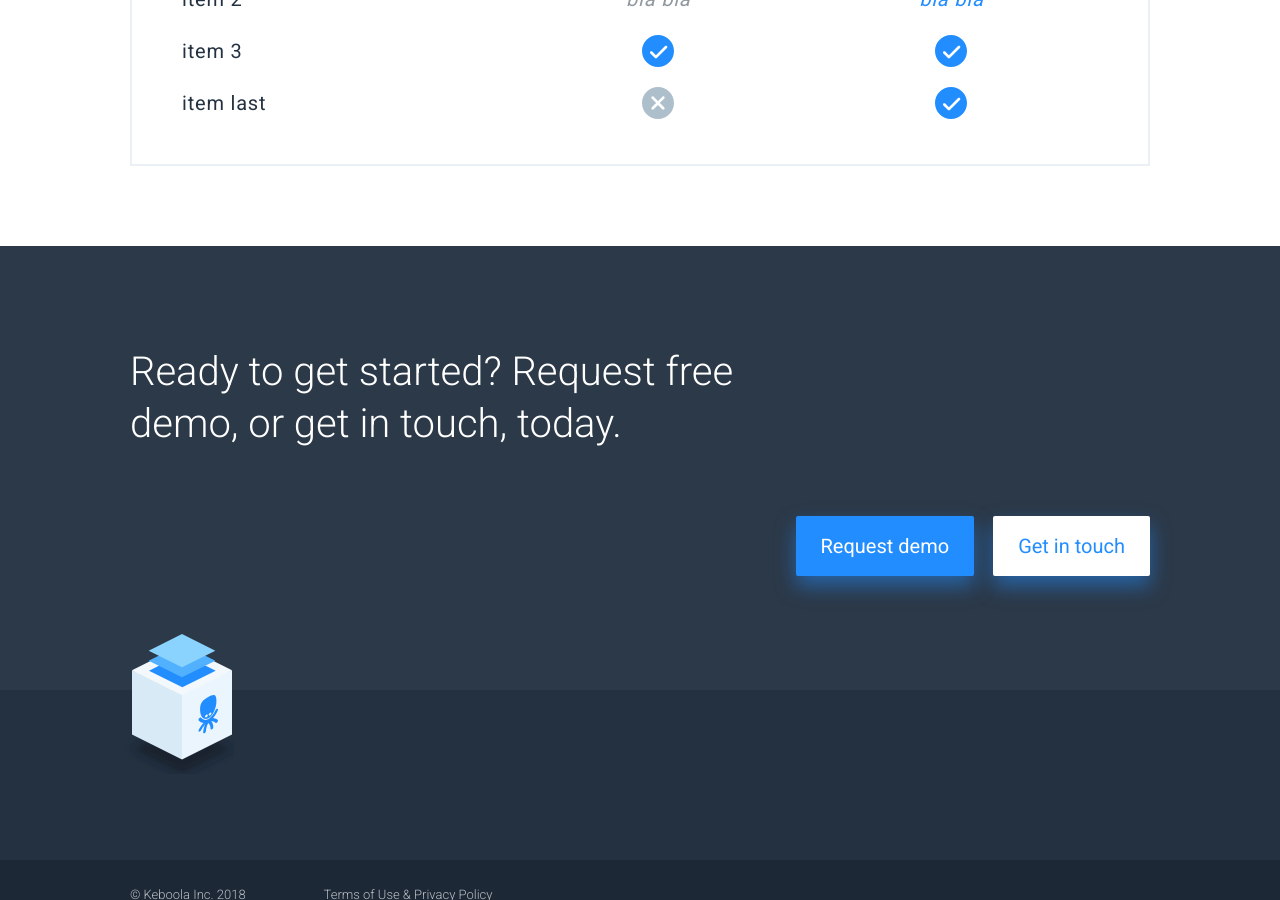
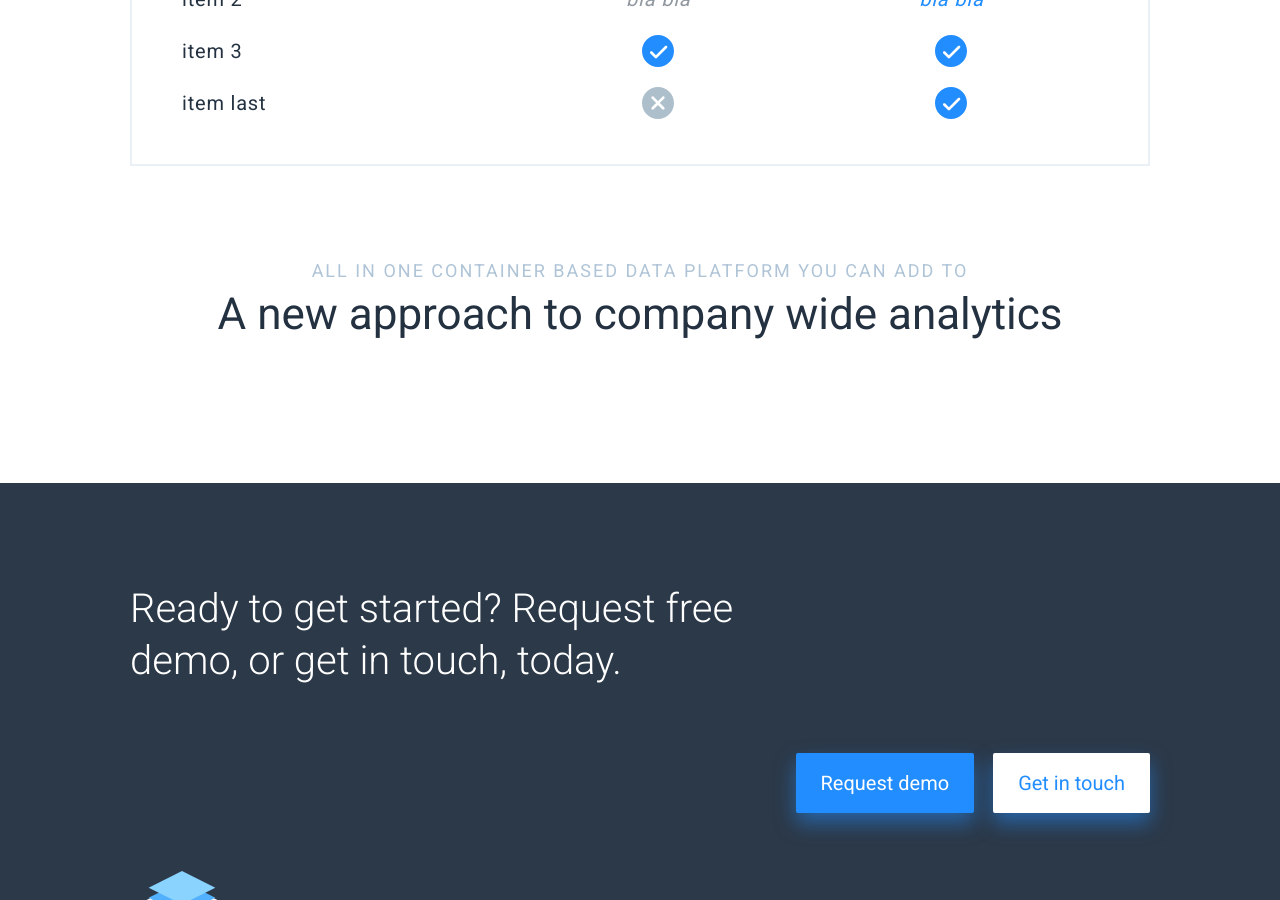
Before and after one commit to keboola/website, a Jekyll site: the page built from _product/index.md, in a window 1280 px wide and 900 px high, scrolled down 2823 px. Built offline with Jekyll 4.4.1, drawn with Linux system fonts in a browser that asks for light colours; nearby versions of some CDN libraries.

Commit message:
Update from Forestry.io - Updated index.md

```diff
--- a/_product/index.md
+++ b/_product/index.md
@@ -49,5 +49,9 @@ page_sections:
   - name: item last
     valueold: 'false'
     valuenew: 'true'
+- template: article-list-two-row
+  block: article-list-two-row
+  subheadline: all in one container based data platform you can add to
+  headline: A new approach to company wide analytics
 
 ---
```
